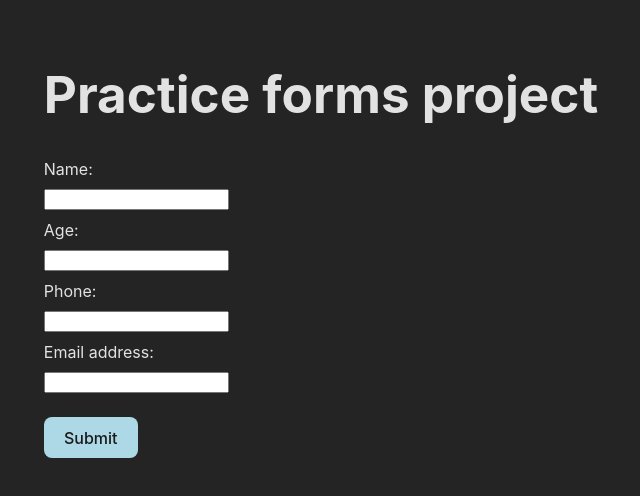
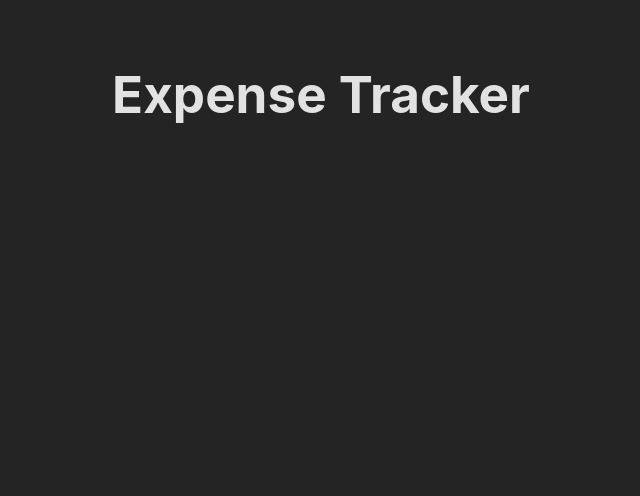
Before and after one commit to CarlsJr4/Zod-Practice, a React (Vite) app: page / in a window 1280 px wide. Shown: the top 496 px of the page, without its empty margins (319-959 px from the left). Built offline with nearby package versions, Linux system fonts and the light colour scheme.

Commit message:
Expense tracker - Starting point

```diff
--- a/src/App.tsx
+++ b/src/App.tsx
@@ -1,15 +1,23 @@
 import './App.css';
-import FormZod from './components/FormZod';
-// import FormHookForm from './components/FormHookForm';
-// import FormReact from './components/FormReact';
+
+// NEW TASK:
+// Build an expense tracker
+// 3 fields:
+// Description - string
+// Amount - number
+// Category - Groceries, utilities, entertainment
+
+// Items get submitted to a table:
+// Description | Amount | Category  |        |
+// MILK        | $5.00  | Groceries | DELETE |
+
+// Make the table filterable by category - All, groceries, utilities, entertainment
+// Make the DELETE button delete items
 
 function App() {
   return (
     <div>
-      <h1>Practice forms project</h1>
-      {/* <FormReact /> */}
-      {/* <FormHookForm /> */}
-      <FormZod />
+      <h1>Expense Tracker</h1>
     </div>
   );
 }
```
